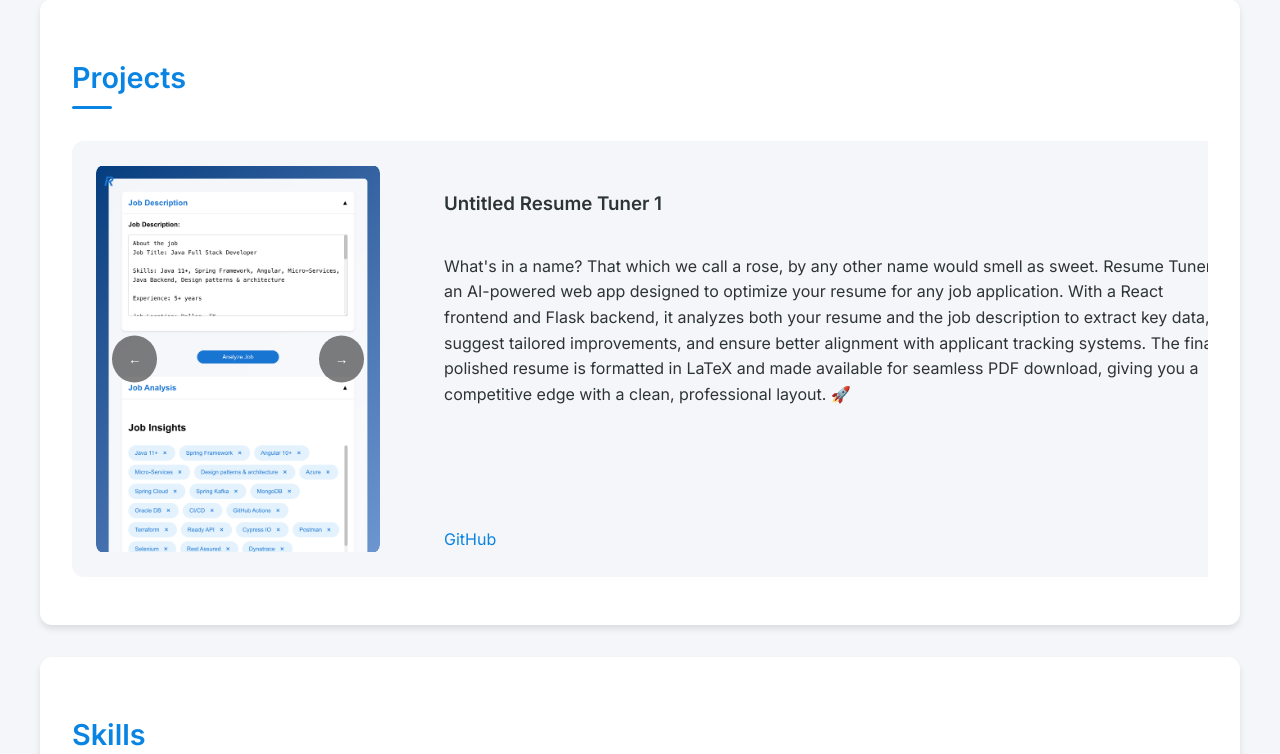
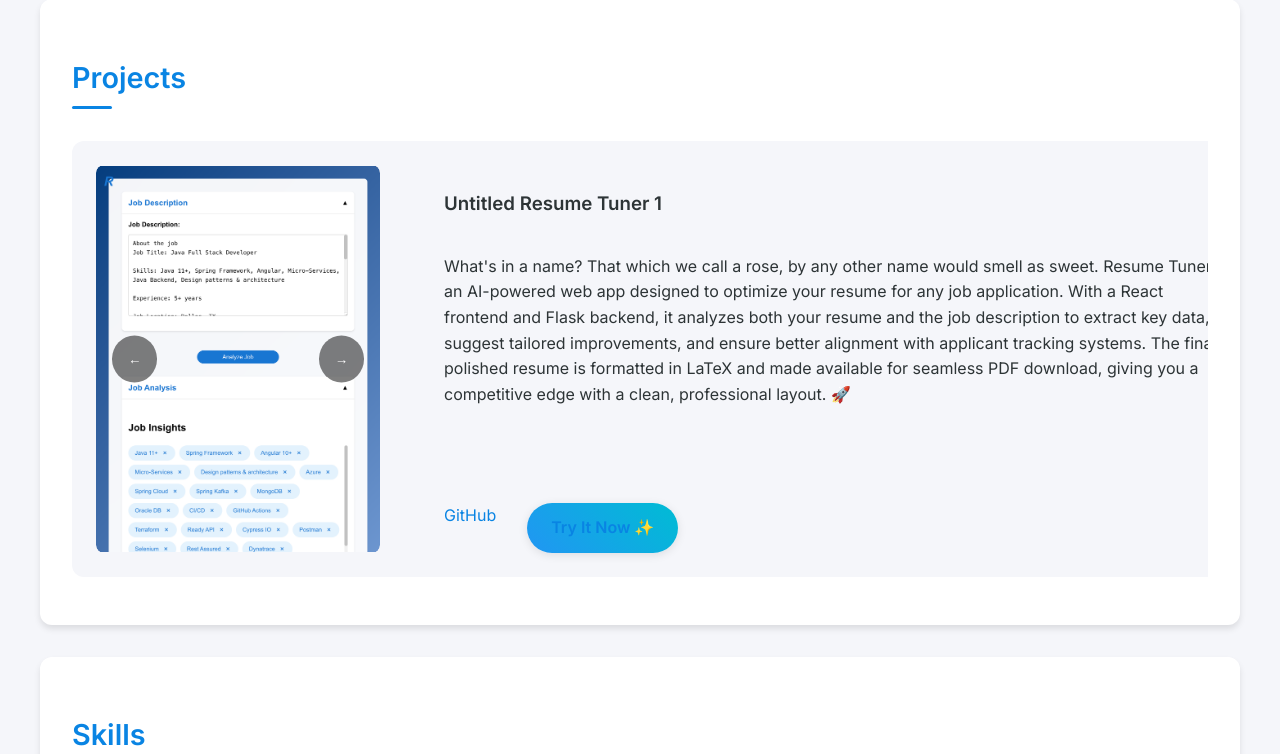
Before and after one commit to fumbl3b/php, a PHP site: page /public/index.html in a window 1280 px wide. Shown: the part 482-1236 px from the top of the page. Run offline with PHP 8.4, Linux system fonts and the light colour scheme.

Commit message:
added fun button

```diff
--- a/public/css/style.css
+++ b/public/css/style.css
@@ -566,3 +566,26 @@ main {
         margin: 0 auto;
     }
 }
+
+.try-it-button {
+    display: inline-block;
+    background: linear-gradient(45deg, #2196F3, #00BCD4);
+    color: white;
+    padding: 12px 24px;
+    border-radius: 25px;
+    text-decoration: none;
+    font-weight: 600;
+    margin-left: 15px;
+    transition: all 0.3s ease;
+    box-shadow: 0 2px 10px rgba(0,0,0,0.1);
+}
+
+.try-it-button:hover {
+    transform: translateY(-2px);
+    box-shadow: 0 4px 15px rgba(0,0,0,0.2);
+    background: linear-gradient(45deg, #1976D2, #0097A7);
+}
+
+.try-it-button:active {
+    transform: translateY(0);
+}
--- a/public/index.html
+++ b/public/index.html
@@ -73,6 +73,7 @@
                         <p>What's in a name? That which we call a rose, by any other name would smell as sweet.  Resume Tuner is an AI-powered web app designed to optimize your resume for any job application. With a React frontend and Flask backend, it analyzes both your resume and the job description to extract key data, suggest tailored improvements, and ensure better alignment with applicant tracking systems. The final polished resume is formatted in LaTeX and made available for seamless PDF download, giving you a competitive edge with a clean, professional layout. 🚀</p>
                         <div class="project-links">
                             <a href="https://github.com/fumbl3b/resume-updater" target="_blank">GitHub</a>
+                            <a href="https://resume-updater-flax.vercel.app/" target="_blank" class="try-it-button">Try It Now ✨</a>
                         </div>
                     </div>
                 </div>
```
Also changed, not shown: api/index.php (line endings or trailing spaces), public/css/styles.css (added).
